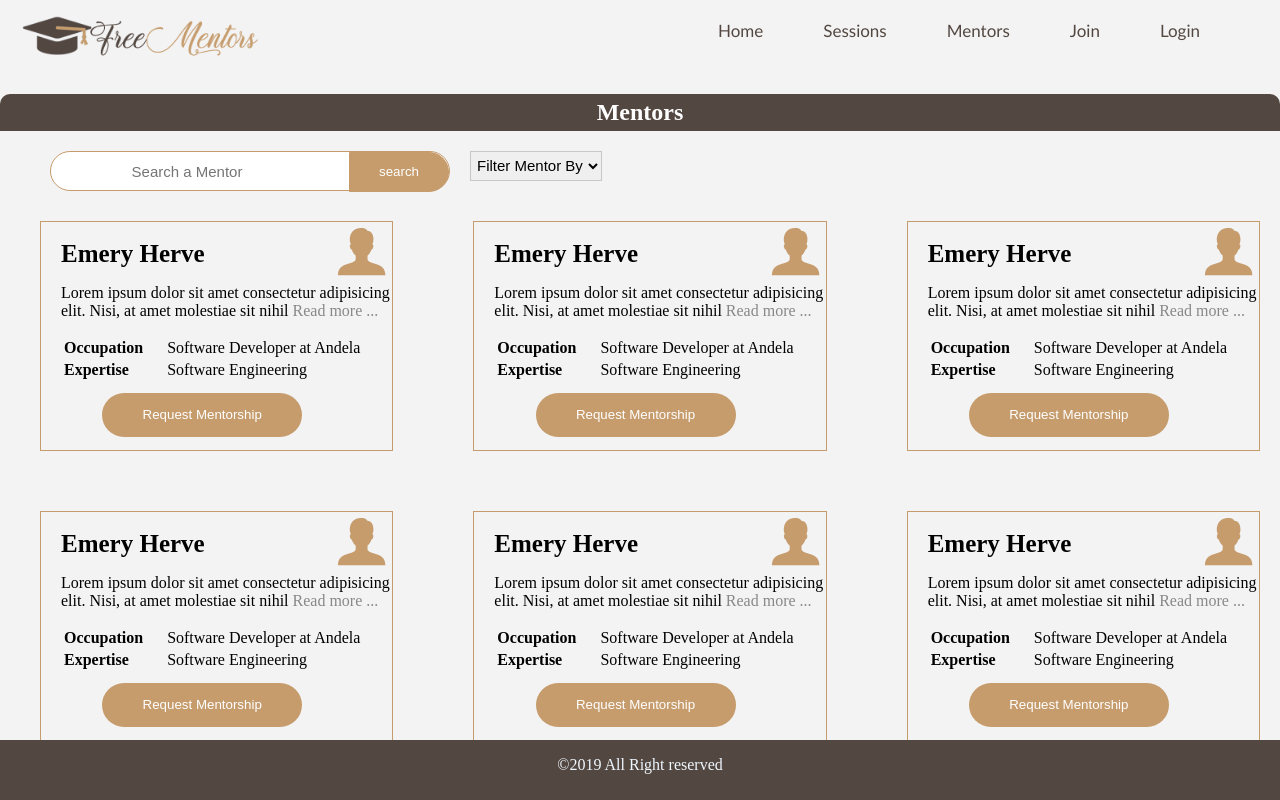
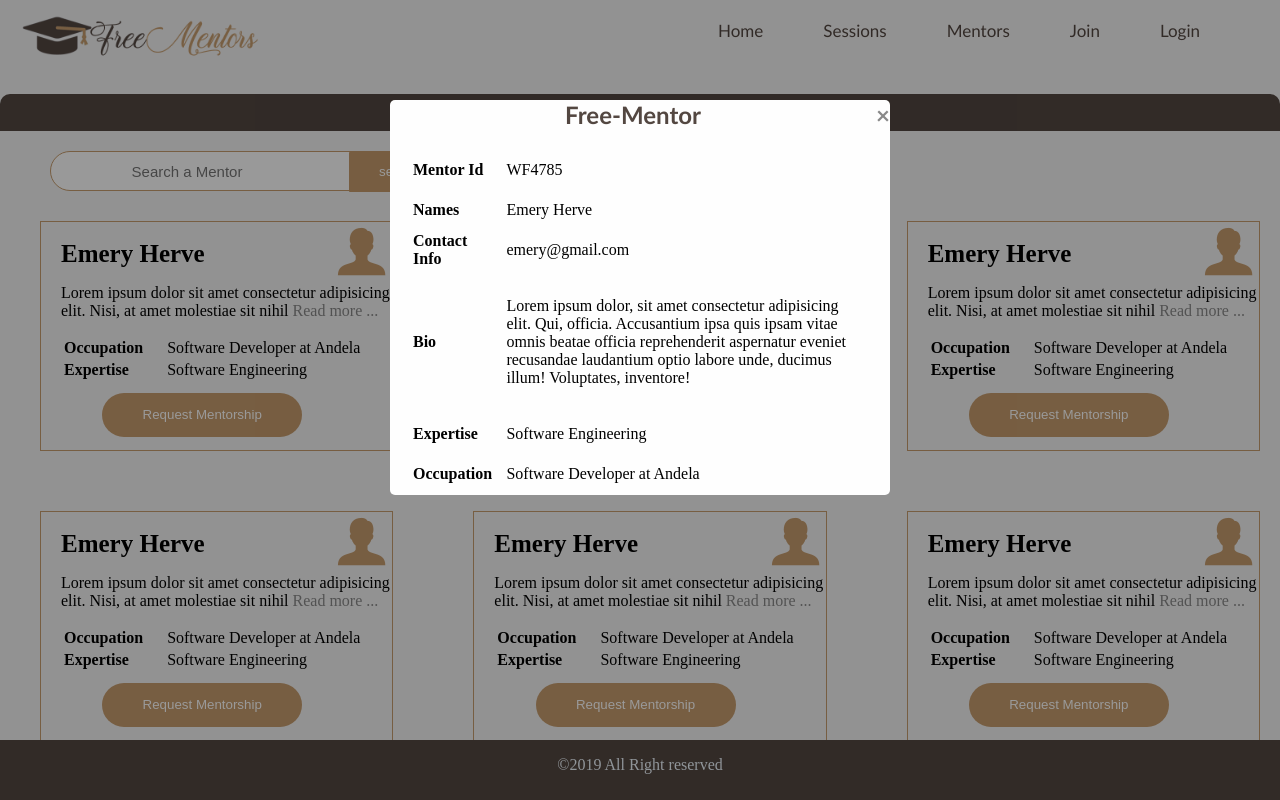
Before and after one commit to Emeryherve/Free-Mentors, a plain HTML site: page UI/pages/view_mentors.html in a window 1280 px wide. Both pictures are taken after a click on the element 216 px from the left and 335 px from the top of the page. Drawn offline with Linux system fonts and the light colour scheme.

Commit message:
- Add user view specific mentor

```diff
--- a/UI/pages/view_mentors.html
+++ b/UI/pages/view_mentors.html
@@ -189,7 +189,54 @@ young people to provide free mentorship sessions.">
 <!-- ################################ -->
 
  <!-- View a Specific Mentor -->
+ <div class="modal-view">
+    <div class="fm-modal fm-modal-js">
+        <form class="custom-form">
+        <h2 class="most-title">Free-Mentor<label class="closeDialog" style="float: right" onclick="closeModalView()">&times;</label></h2>
+       <table class="custom-table">
+         <tr>
+           <th>Mentor Id</th>
+           <td id="viewuserId" >WF4785</td>
+         </tr>
+         <tr>
+            <th>Names </th>
+            <td id="viewuserFName" >Emery Herve</td>
+          </tr>
+            <tr>
+                <th>Contact Info</th>
+                <td class="space-around" id="viewuserMail" >emery@gmail.com</td>
+              </tr>
+              <tr>
+                  <th>Bio</th>
+                  <td  id="viewusername" ><p class="space-around">
+                    Lorem ipsum dolor, sit amet consectetur adipisicing elit.
+                     Qui, officia. Accusantium ipsa quis ipsam vitae omnis beatae
+                      officia reprehenderit aspernatur eveniet recusandae laudantium
+                      optio labore unde, ducimus illum! Voluptates, inventore!
+                  </p></td>
+                </tr>
+                <tr>
+                    <th>Expertise</th>
+                    <td id="viewuserPrev" >
+                     Software Engineering
+                    </td>
+                  </tr>
+                  <tr>
+                      <th>Occupation</th>
+                      <td id="viewuserReg" >Software Developer at Andela</td>
+                    </tr>
 
+
+       </table>
+
+
+
+
+
+
+        </form>
+</div>
+</div>
 
 <!-- Dialog Box -->
 <div id="dialogbox" class="modal">
```
